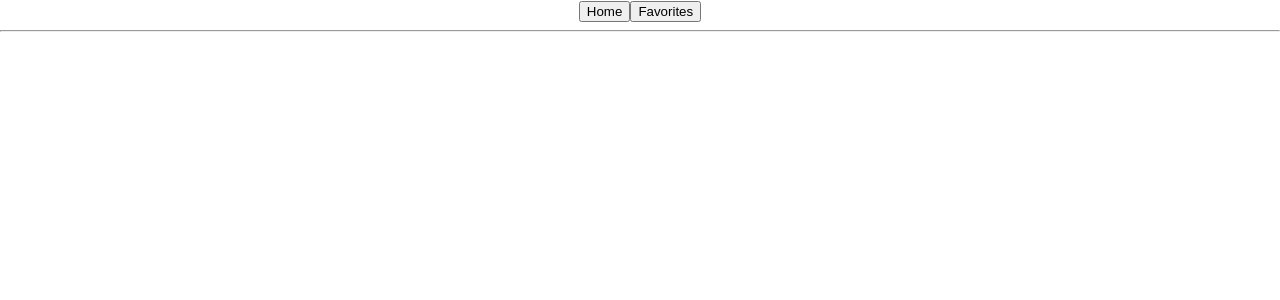
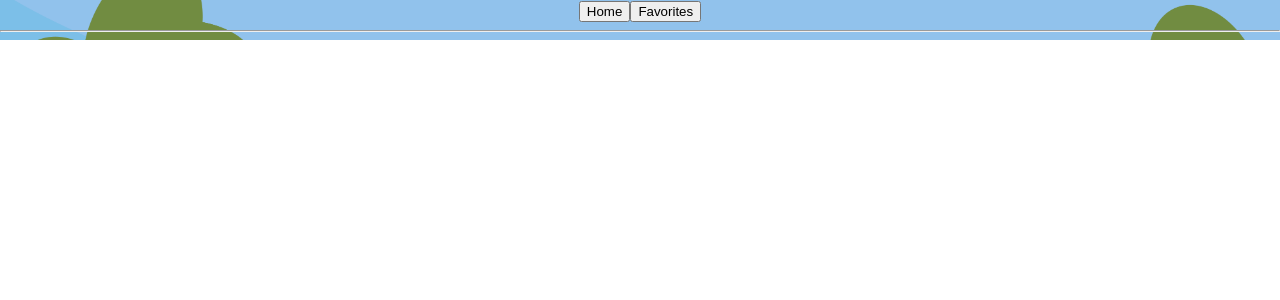
Before and after one commit to urischwallb/weatherStation, a React (Create React App) app: page /favorites in a window 1280 px wide. Shown: the top 300 px of the page. Built offline with nearby package versions, Linux system fonts and the light colour scheme; the HTML template or start-up script is replaced by a standard one.

Commit message:
weather 12

```diff
--- a/src/App.js
+++ b/src/App.js
@@ -4,6 +4,7 @@ import { BrowserRouter, Route, Routes } from 'react-router-dom'
 import Menu from './components/Menu';
 import Favorites from './components/Favorites';
 import Home from './components/Home';
+import img from './components/nature.png';
 
 
 function App() {
@@ -72,7 +73,9 @@ function App() {
 
 
   return (
-    <div className='App'>
+    <div className='App' style={
+      {backgroundImage: `url(${img})` ,backgroundRepeat: "repeat", backgroundSize: "cover"}
+      }>
       <BrowserRouter>
       <Menu />
         <Routes>
--- a/src/components/Application.css
+++ b/src/components/Application.css
@@ -23,7 +23,8 @@
     flex-direction: column;
     align-items: space-evenly;
     gap: 10px;
-    align-items: center
+    align-items: center;
+    /* background-color: honeydew; */
   }
 
   .flx {
--- a/src/components/Box.jsx
+++ b/src/components/Box.jsx
@@ -12,7 +12,7 @@ export default function Box(props) {
         }
     }
     return (
-        <div style={{ borderRadius:"20px", display: 'flex', flexDirection: 'column', alignItems: 'center',
+        <div style={{ backgroundColor: 'honeydew',borderRadius:"20px", display: 'flex', flexDirection: 'column', alignItems: 'center',
          justifyContent: 'space-evenly', border: "solid 1px black", width: '100px', height: '100px' }}>
             {btn()}
             {props.data.city}
--- a/src/components/Home.jsx
+++ b/src/components/Home.jsx
@@ -3,9 +3,10 @@ import Box from './Box'
 import './Application.css'
 import Auto from './Auto'
 
+
 export default function Home(props) {
   const [serverFlag, setServerFlag] = useState(false)
-  const [key, setKey] = useState('7mSdKm8srsds70XUngSzN7J23Grouk9G')
+  const [key, setKey] = useState('ZulASkKdIby9838aoICuO53fG5Ldnagt')
   const [searchAuto, setSearchAuto] = useState('')
   const [searchAutocompData, setSearchAutocompData] = useState('')//data
   const [cityKey, setCityKey] = useState('')
@@ -104,7 +105,7 @@ export default function Home(props) {
 
 
   return (
-    <div>
+    <div >
       <div>
         <button onClick={() => { favoritesUpload() }}>Add to Favorites</button><br />
         <input onChange={(e) => { searchFunc(e.target.value) }} type="text" placeholder={props.search == '' ? 'Enter Place...' : props.search} />
```
Also changed, not shown: public/index.html (+0 -10 lines), src/components/nature.png (added).
